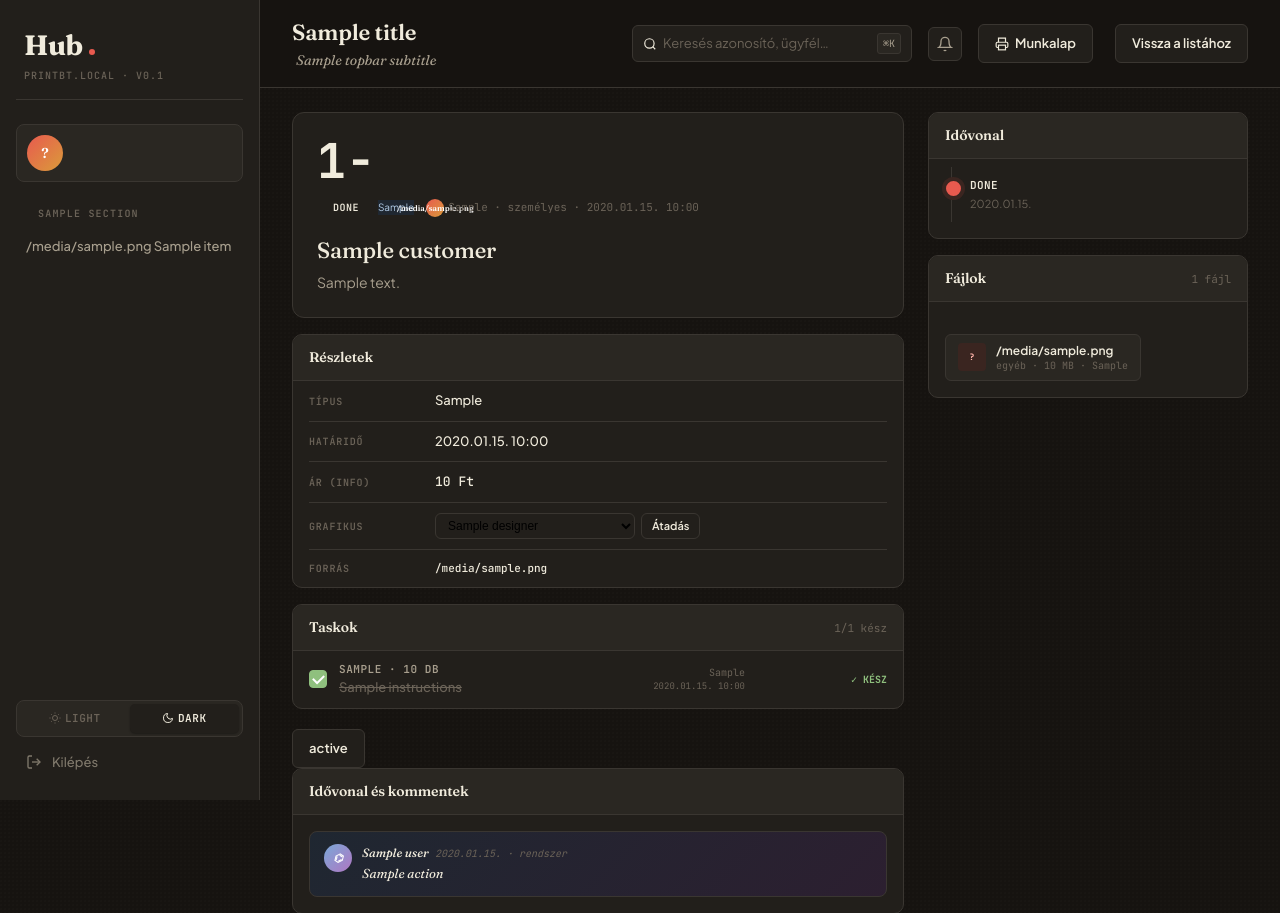
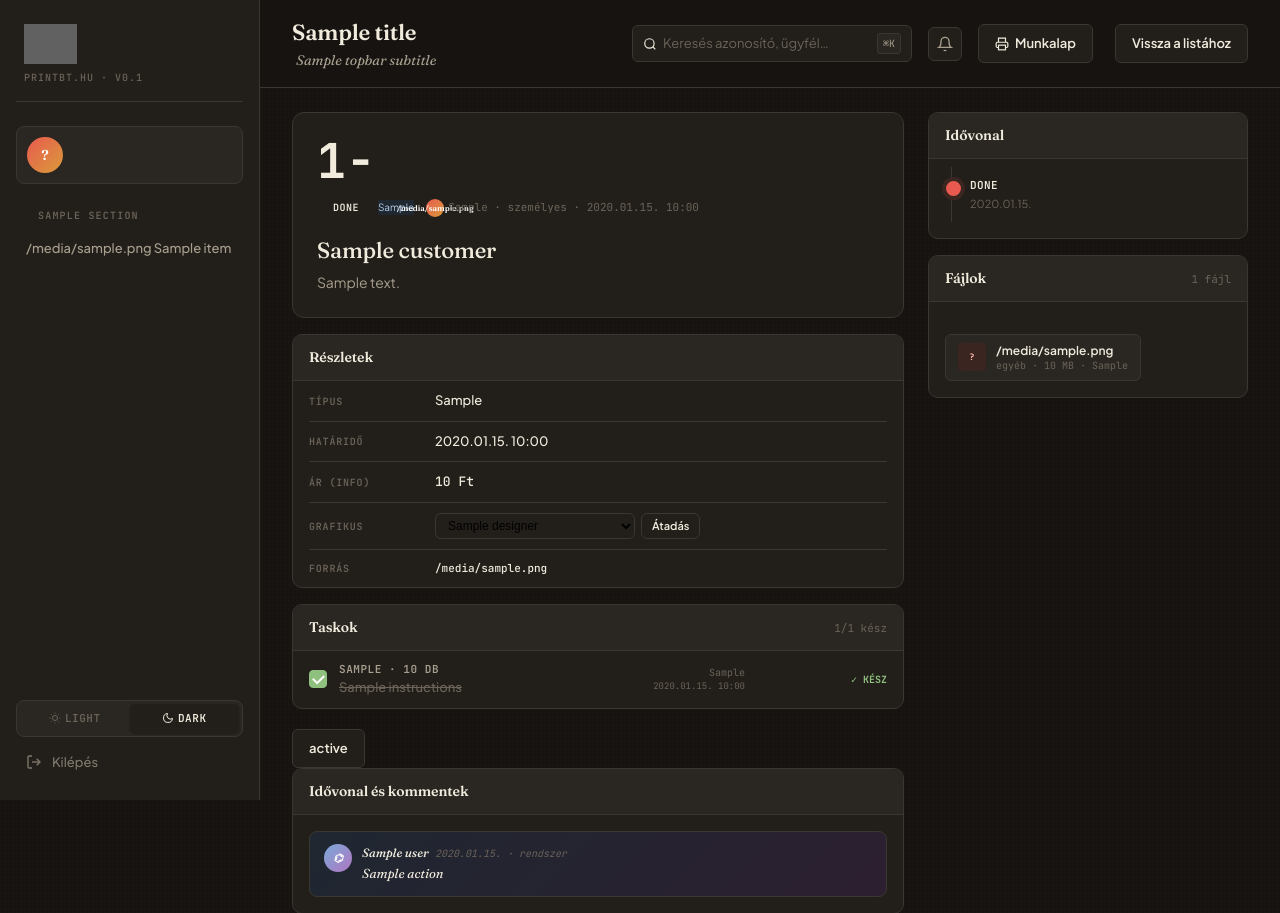
Before and after one commit to gaberun24/hub.printbt.local, a FastAPI app: template app/modules/jobs/templates/jobs/detail.html in a window 1280 px wide. Shown: the top 913 px of the page. Run offline with FastAPI, Linux system fonts and the light colour scheme; the template is opened without the code that fills it: most values are stand-ins (such as "Sample title", 1, 10 or a date in 2020); parts of the project's set-up code (start-up, migrations or seed data) failed here and were passed over; grey boxes are pictures that could not be loaded.

Commit message:
Branding: PrintBT logo a login + sidebar + favicon helyén
A "Hub" típuson alapuló brand-text helyett a tényleges PrintBT logót
használjuk a látogatható helyeken:

- Login oldal: nagy (max 90px magas), központosított a card tetején
- Sidebar: kicsi (max 40px magas), a "Hub" szöveg helyén
- Browser favicon: ugyanaz az SVG (vector, minden méretben éles)

A logo szürke-fekete (CorelDraw-ból), light theme-en jól látszik, dark
theme-en `filter: invert(1) grayscale(0.1)` megfordítja — fehér-szürke
variánssá. A vermilion brand-pont (`::after`) elrejtve a logo mellett,
mert a logo magában elviszi a brand identitást.

A `printbt.local` brand-tag is `printbt.hu`-ra váltva (a tényleges
domain-re), 6px margin-top-pal a logo alatt.

Asset: app/static/img/logo.svg (382 KB CorelDraw export, vector). A
böngésző cache-eli, nincs HTML-bloat (nem inline-oltuk).

A4 munkalap (sheet_a4.html) — most kihagyva, mert WeasyPrint rendering
külön base_url konfig kell hozzá. Külön kérésre csinálom.

```diff
--- a/app/static/css/app.css
+++ b/app/static/css/app.css
@@ -138,7 +138,21 @@ a { color: inherit; text-decoration: none; }
   letter-spacing: 0.1em;
   color: var(--ink-subtle);
   text-transform: uppercase;
-  margin-top: 2px;
+  margin-top: 6px;
+}
+
+/* PrintBT logo a sidebar-on: a "Hub" szöveg-helyét veszi át. Méret a
+   sidebar fejléchez illeszkedve. Dark theme-en invert-eljük, mert a
+   logo dominánsan szürke-fekete — fehér háttérre van designolva. */
+.brand .brand-logo {
+  display: block;
+  width: auto;
+  max-height: 40px;
+  max-width: 100%;
+}
+[data-theme="dark"] .brand .brand-logo,
+[data-theme="dark"] .auth-brand .brand-logo {
+  filter: invert(1) grayscale(0.1);
 }
 
 .user-card {
--- a/app/static/css/auth.css
+++ b/app/static/css/auth.css
@@ -46,6 +46,21 @@
   background: var(--accent);
   border-radius: 50%;
   margin-bottom: 5px;
+}
+/* Ha a brand-en logo-img van (nem a "Hub" szöveg), elhagyjuk a baseline
+   flex-et és a vermilion pontot — a logo magában áll. */
+.auth-brand:has(.brand-logo) {
+  display: block;
+}
+.auth-brand:has(.brand-logo)::after {
+  display: none;
+}
+.auth-brand .brand-logo-large {
+  display: block;
+  width: auto;
+  max-height: 90px;
+  max-width: 100%;
+  margin: 0 0 8px;
 }
 
 .auth-title {
--- a/app/templates/auth/login.html
+++ b/app/templates/auth/login.html
@@ -3,7 +3,9 @@
 {% block body %}
 <main class="auth-shell">
   <div class="auth-card">
-    <div class="auth-brand">Hub</div>
+    <div class="auth-brand">
+      <img src="{{ url_for('static', path='img/logo.svg') }}" alt="PrintBT Hub" class="brand-logo brand-logo-large">
+    </div>
     <h1 class="auth-title">Belépés</h1>
     <p class="auth-lead">Belső rendszer — csak céges hálón érhető el.</p>
 
--- a/app/templates/base.html
+++ b/app/templates/base.html
@@ -4,6 +4,7 @@
   <meta charset="UTF-8">
   <meta name="viewport" content="width=device-width, initial-scale=1.0">
   <title>{{ title|default("Hub") }} — Hub</title>
+  <link rel="icon" type="image/svg+xml" href="{{ url_for('static', path='img/logo.svg') }}">
   {# FOUC-prevention: a `data-theme="dark"` az alapértelmezés, és a user
      választása localStorage-ben ülhet. Ha a user light-ot választott
      korábban, leveszem a default dark-ot mielőtt a CSS parzol. #}
--- a/app/templates/partials/_sidebar.html
+++ b/app/templates/partials/_sidebar.html
@@ -9,8 +9,8 @@
 <aside class="sidebar">
 
   <div class="brand">
-    <div class="brand-name">Hub</div>
-    <div class="brand-tag">printbt.local · v0.1</div>
+    <img src="{{ url_for('static', path='img/logo.svg') }}" alt="PrintBT Hub" class="brand-logo">
+    <div class="brand-tag">printbt.hu · v0.1</div>
   </div>
 
   <a href="/profile" class="user-card" style="text-decoration: none; color: inherit;">
```
Also changed, not shown: app/static/img/logo.svg (added).
